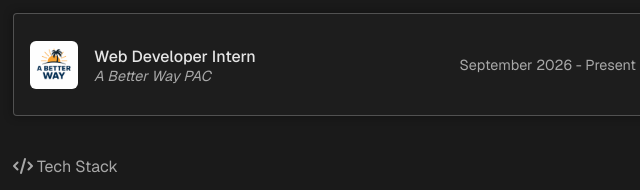
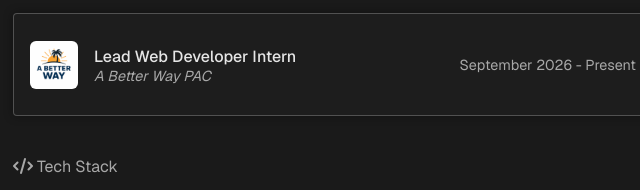
Before and after one commit to andrefetch/portfolio, a plain HTML site: page index.html in a window 1280 px wide. Shown: the part 1520-1710 px from the top of the page, 307-947 px from the left. Drawn offline with nearby package versions, Linux system fonts and the light colour scheme.

Commit message:
Feat: Changed role name of abwpac

```diff
--- a/index.html
+++ b/index.html
@@ -152,7 +152,7 @@
                 <div class="job-card">
                     <img src="static/images/a-better-way-pac.png" class="job-img">
                     <div class="job-left">
-                        <p class="job-role">Web Developer Intern</p>
+                        <p class="job-role">Lead Web Developer Intern</p>
                         <p class="job-company-name">A Better Way PAC</p>
                     </div>
                     <p class="job-time">September 2026 - Present</p>
```
